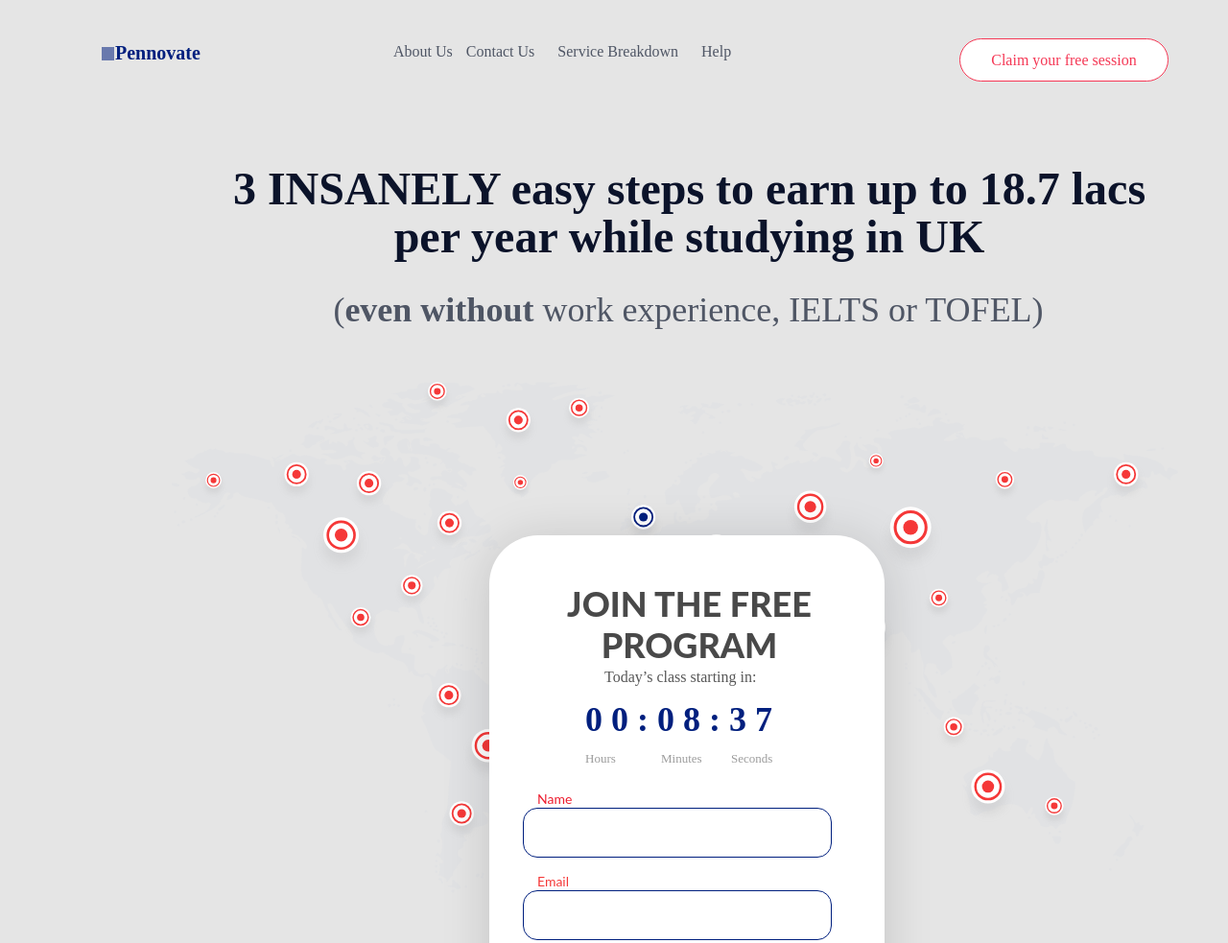
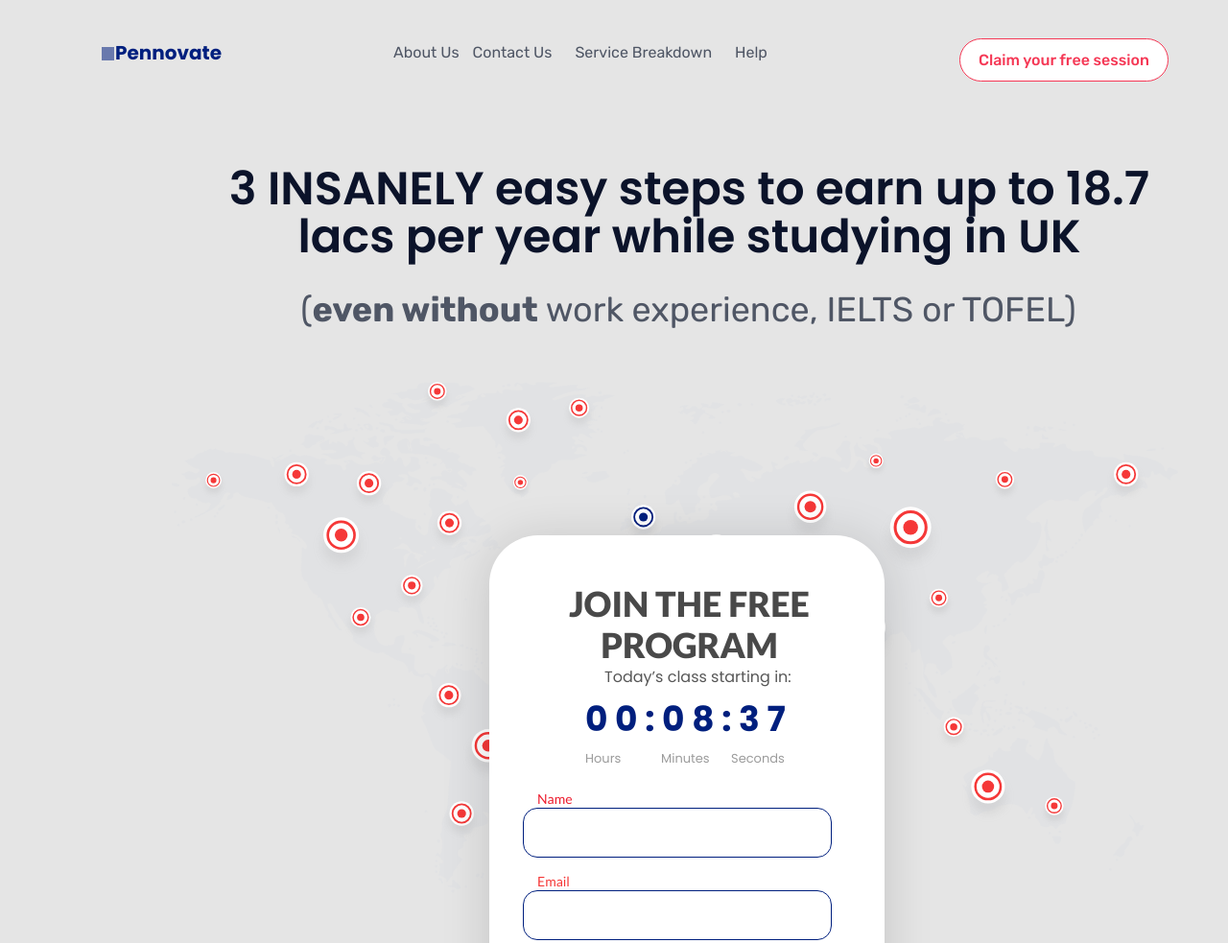
Before and after one commit to newDeveloperDot/amaliy_ish, a plain HTML site: page index.html in a window 1280 px wide. Shown: the top 983 px of the page at 96% size. Drawn offline with Linux system fonts and the light colour scheme.

Commit message:
feat: add online google font

```diff
--- a/css/style.css
+++ b/css/style.css
@@ -20,6 +20,9 @@
     font-family: Mulish;
     src: url(/assets/fonts/Mulish/static/Mulish-Light.ttf);
 }*/
+
+@import url('https://fonts.googleapis.com/css2?family=Lato:wght@400;900&family=Mulish:wght@300&family=Poppins:wght@400;500;600;700&family=Rubik:wght@400;500;700&display=swap');
+
 body, div, p, ul, li, a, button, h1, h3, form, input, img {
     margin: 0;
     padding: 0;
```
